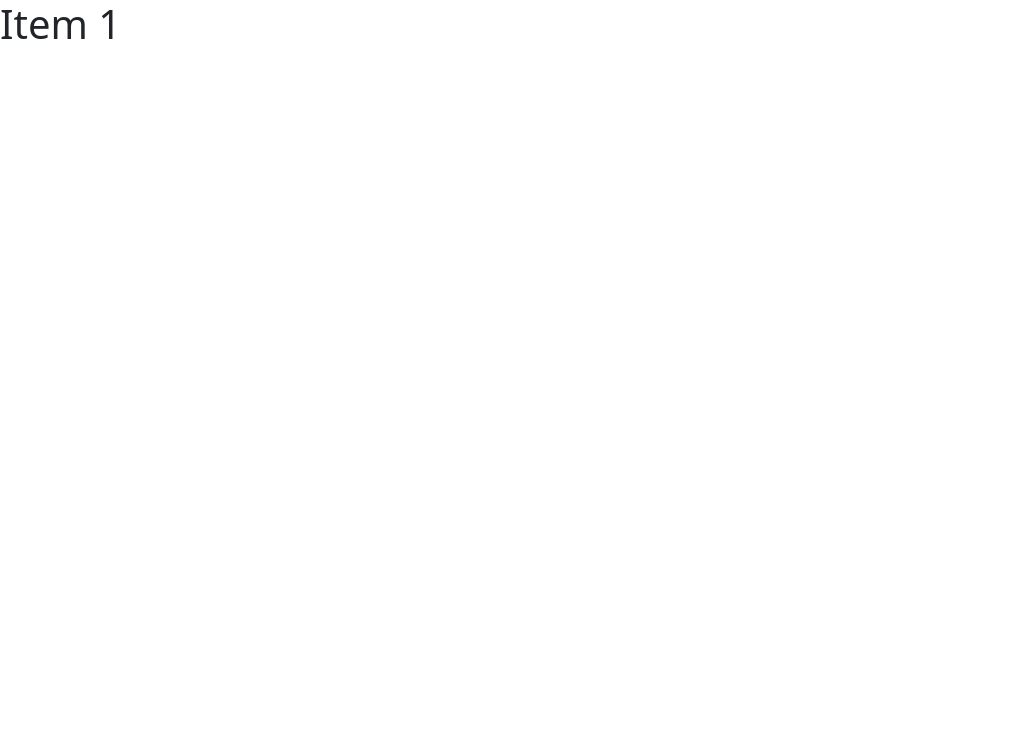
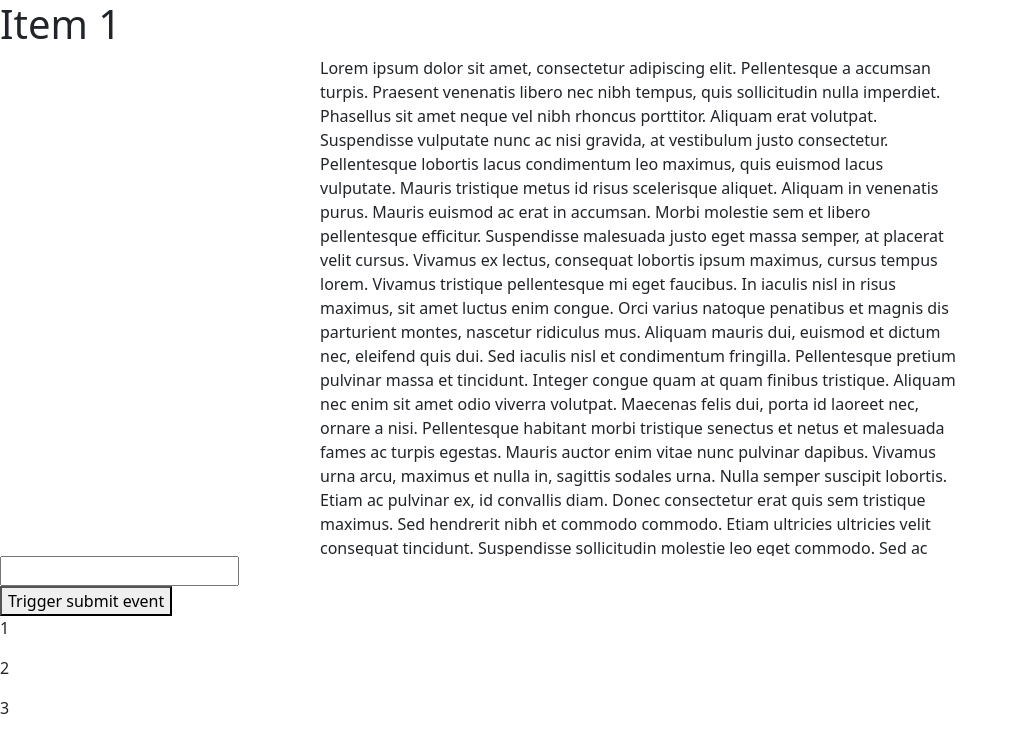
Before and after one commit to darrenl5941/sep10-freedom-project, a plain HTML site: page tool/jquery/jquery-tinkering-4.html in a window 1280 px wide. Shown: the top 752 px of the page, without its empty margins (0-1018 px from the left). Drawn offline with nearby package versions, Linux system fonts and the light colour scheme; files that its build step writes are made by us from their sources.

Commit message:
first of type vs id

```diff
--- a/tool/jquery/jquery-tinkering-4.html
+++ b/tool/jquery/jquery-tinkering-4.html
@@ -9,7 +9,15 @@
         <link href="style.css" rel="stylesheet" type="text/css" />
         <style>
             /* CSS */
-
+            body {
+                min-height: 2000px;
+            }
+            .scroll-test {
+                margin: auto;
+                width: 50%;
+                height: 500px;
+                overflow: scroll;
+            }
         </style>
 
         <title>Title</title>
@@ -26,6 +34,28 @@
         <div class="item-2">
             <h1>Item 2</h1>
         </div>
+        <p class="scroll-test">Lorem ipsum dolor sit amet, consectetur adipiscing elit. Pellentesque a accumsan turpis. Praesent venenatis libero nec nibh tempus, quis sollicitudin nulla imperdiet. Phasellus sit amet neque vel nibh rhoncus porttitor. Aliquam erat volutpat. Suspendisse vulputate nunc ac nisi gravida, at vestibulum justo consectetur. Pellentesque lobortis lacus condimentum leo maximus, quis euismod lacus vulputate. Mauris tristique metus id risus scelerisque aliquet. Aliquam in venenatis purus. Mauris euismod ac erat in accumsan. Morbi molestie sem et libero pellentesque efficitur. Suspendisse malesuada justo eget massa semper, at placerat velit cursus. Vivamus ex lectus, consequat lobortis ipsum maximus, cursus tempus lorem. Vivamus tristique pellentesque mi eget faucibus. In iaculis nisl in risus maximus, sit amet luctus enim congue.
+
+            Orci varius natoque penatibus et magnis dis parturient montes, nascetur ridiculus mus. Aliquam mauris dui, euismod et dictum nec, eleifend quis dui. Sed iaculis nisl et condimentum fringilla. Pellentesque pretium pulvinar massa et tincidunt. Integer congue quam at quam finibus tristique. Aliquam nec enim sit amet odio viverra volutpat. Maecenas felis dui, porta id laoreet nec, ornare a nisi. Pellentesque habitant morbi tristique senectus et netus et malesuada fames ac turpis egestas. Mauris auctor enim vitae nunc pulvinar dapibus. Vivamus urna arcu, maximus et nulla in, sagittis sodales urna. Nulla semper suscipit lobortis. Etiam ac pulvinar ex, id convallis diam.
+
+            Donec consectetur erat quis sem tristique maximus. Sed hendrerit nibh et commodo commodo. Etiam ultricies ultricies velit consequat tincidunt. Suspendisse sollicitudin molestie leo eget commodo. Sed ac odio varius, commodo mi id, molestie nisi. Maecenas cursus lacinia nisl non aliquam. Praesent tincidunt, ipsum quis interdum dictum, nisl lectus euismod arcu, quis congue ex tellus id risus. Maecenas id finibus ipsum. In bibendum molestie pulvinar. Pellentesque eleifend eleifend mi, volutpat viverra lectus feugiat at. Nulla nec arcu vel orci egestas semper et vitae nisi. Fusce eleifend massa a ipsum hendrerit elementum. Donec facilisis leo lacus, a fringilla nisl laoreet in. Phasellus ullamcorper lobortis ante, commodo porttitor erat facilisis in. Pellentesque in facilisis arcu.
+
+            Donec in egestas sapien. Nulla sed ultrices nisl. Lorem ipsum dolor sit amet, consectetur adipiscing elit. Class aptent taciti sociosqu ad litora torquent per conubia nostra, per inceptos himenaeos. Pellentesque feugiat tristique justo sit amet imperdiet. Morbi aliquam erat eget tristique sollicitudin. In accumsan id nisl id congue. Quisque eu volutpat orci. Praesent eu finibus turpis, in finibus erat.
+
+            Morbi erat nunc, sodales ac ullamcorper ut, malesuada id massa. Nulla facilisi. Sed sit amet facilisis velit. Interdum et malesuada fames ac ante ipsum primis in faucibus. Fusce elementum faucibus efficitur. Quisque vitae semper sem, vitae placerat metus. Mauris sit amet euismod nulla, ac molestie quam. Aliquam erat volutpat.</p>
+
+        <form action="">
+            <input type="text" name="test" value="">
+        </form>
+
+        <button>Trigger submit event</button>
+
+        <div class="1st-vs-id">
+            <p>1</p>
+            <p>2</p>
+            <p id="3">3</p>
+        </div>
+
 
         <script src="https://cdn.jsdelivr.net/npm/bootstrap@5.3.0-alpha1/dist/js/bootstrap.bundle.min.js"></script>
         <!-- <script src="script.js"></script> -->
@@ -33,12 +63,33 @@
             // JS
             $(document).ready(function() {
 
+                //item swapping
                 $(".item-2").hide();
 
                 $("body").click(function() {
 
-                    $("div").toggle();
+                    $(".item-1, .item-2").toggle();
 
+                });
+
+                //scroll
+                $(".scroll-test").scroll(function() {
+                    $(this).css("border", "2px, solid, black")
+                });
+
+                //submit
+                $("button").click(function(){
+                    $("form").submit();
+                });
+                $("form").submit(function(){
+                    alert("Submitted");
+                });
+
+                // first of type vs id
+                $(".1st-vs-id").click(function() {
+                    $("#3").css("color", "red");
+
+                    $("p:jq-of-type").css("color", "red");
                 });
             });
 
```
